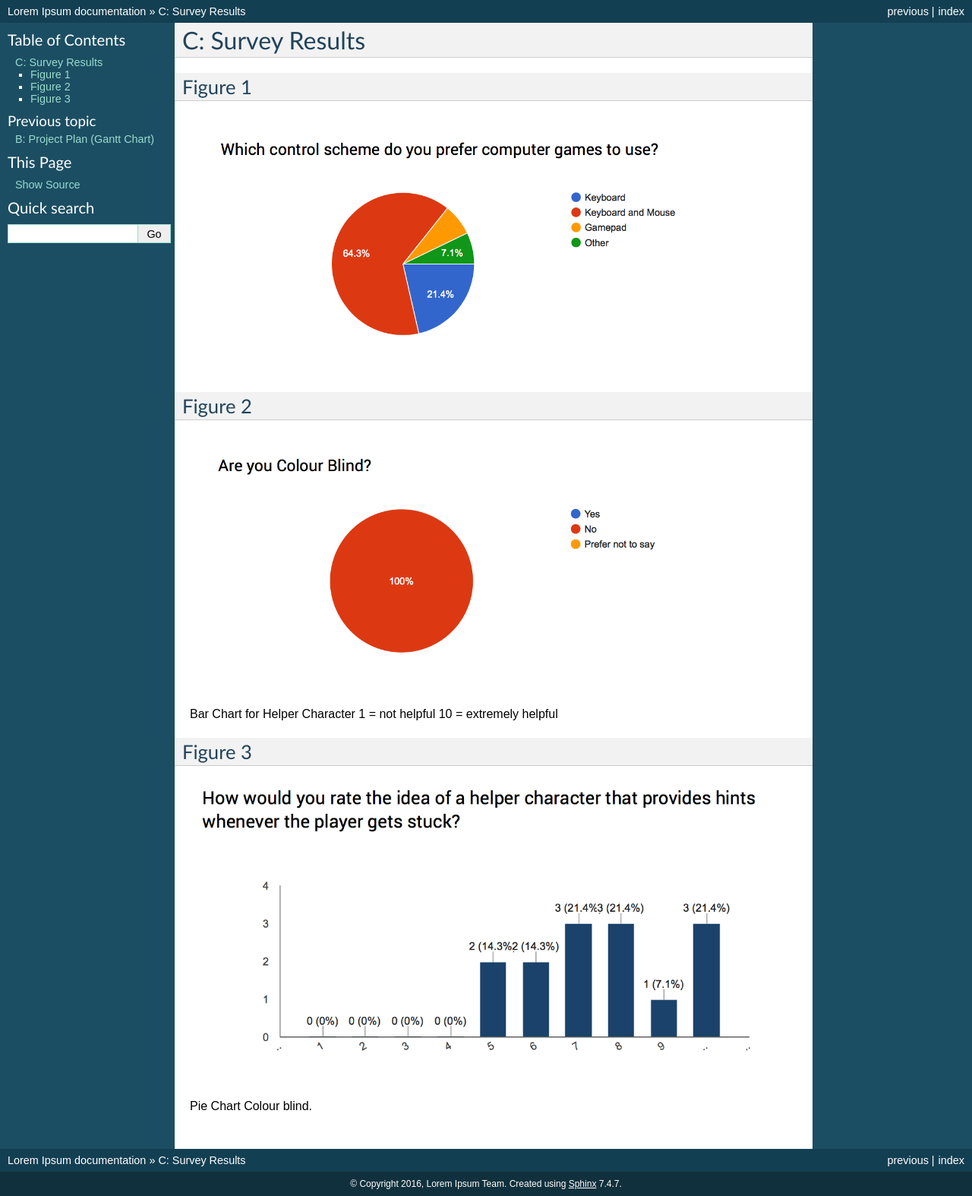
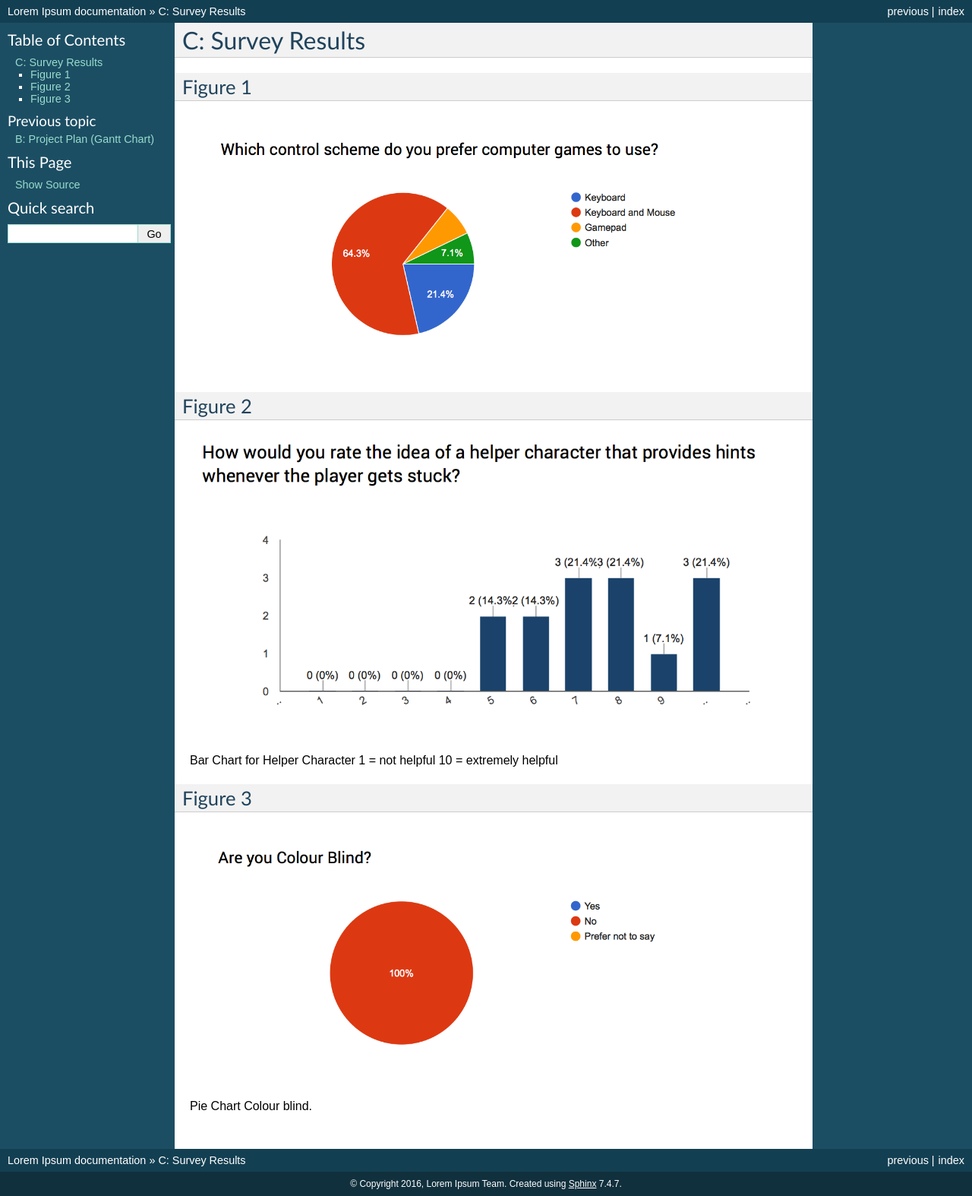
Before and after one commit to JamesNXN/TNN-Assesment-3, a Sphinx documentation site: the page built from docs/appendixC.rst, in a window 1280 px wide. Shown: the whole page at 76% size. Built offline with Sphinx 7.4.7, drawn with Linux system fonts in a browser that asks for light colours.

Commit message:
Fixes image for survey results on docs

```diff
--- a/docs/appendixC.rst
+++ b/docs/appendixC.rst
@@ -7,12 +7,12 @@ Figure 1
 
 Figure 2
 ~~~~~~~~~~
-.. image:: images/SurveyResult01.png
+.. image:: images/SurveyResult02.png
 Bar Chart for Helper Character
 1 = not helpful
 10 = extremely helpful
 
 Figure 3
 ~~~~~~~~~~
-.. image:: images/SurveyResult02.png
+.. image:: images/SurveyResult01.png
 Pie Chart Colour blind.
```
